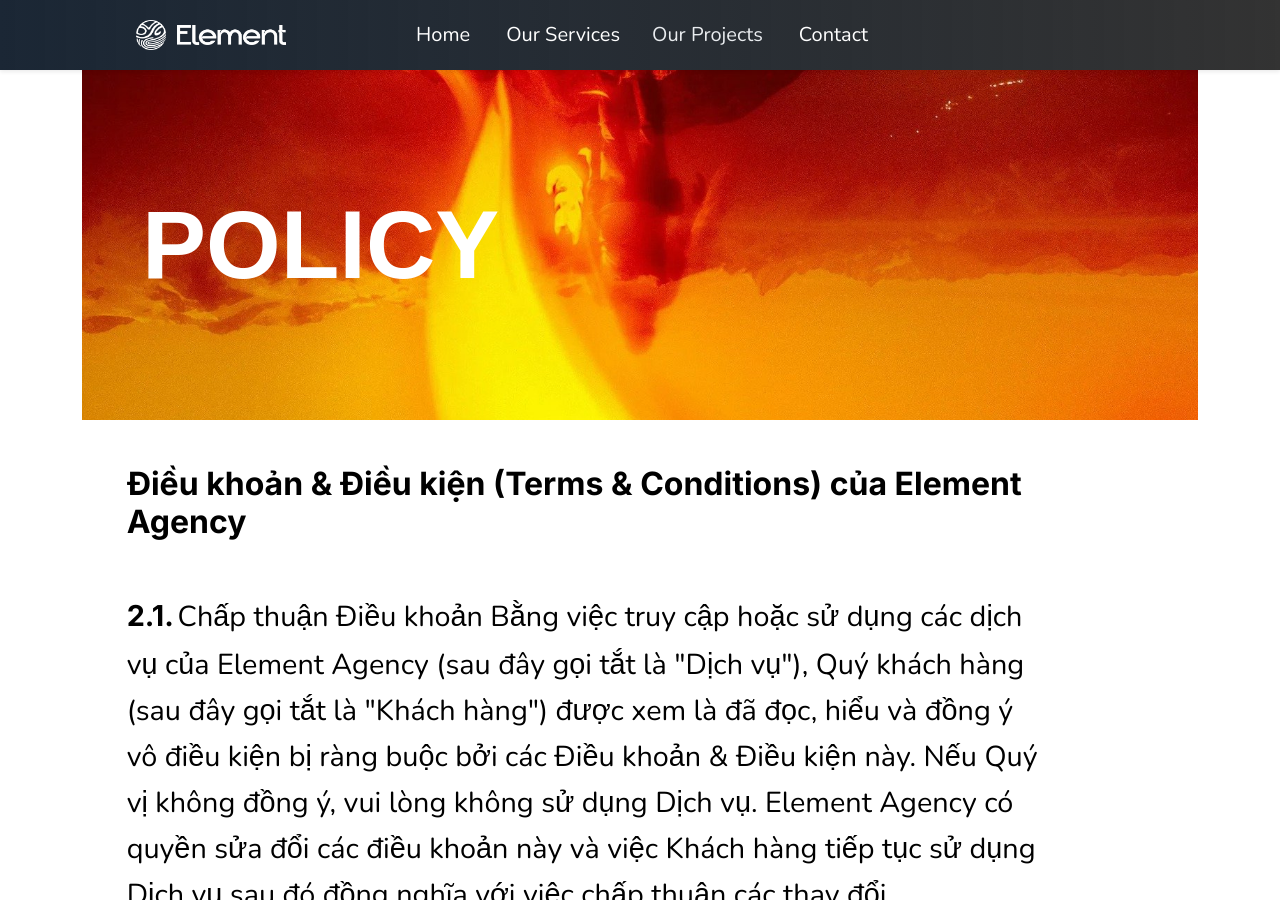
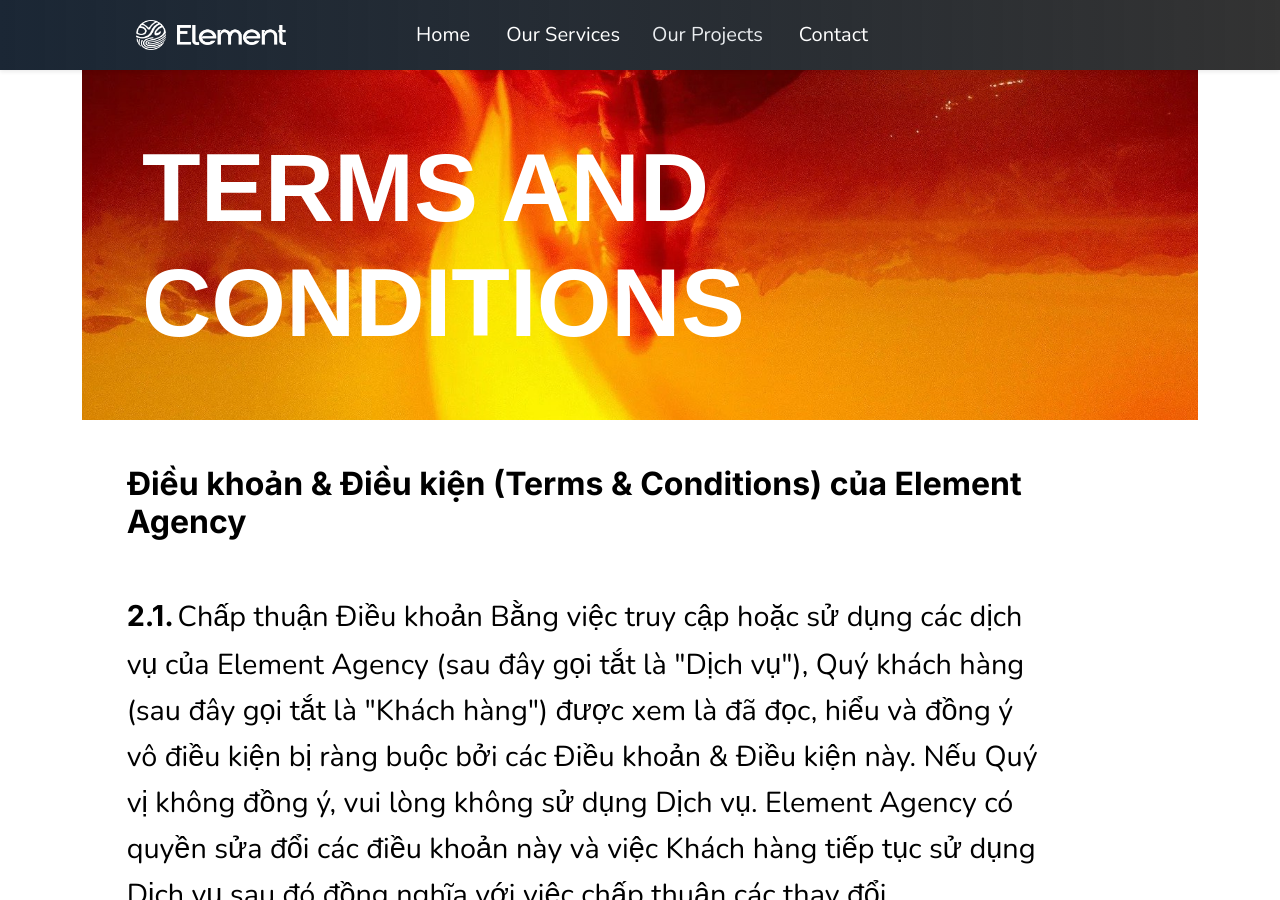
Before and after one commit to SeiSilver/element-page, a Jekyll site: the page built from pages/tsAndCs.md, in a window 1280 px wide and 900 px high. Built offline with Jekyll 4.4.1, drawn with Linux system fonts in a browser that asks for light colours.

Commit message:
UPDATE CODE

```diff
--- a/_layouts/terms-and-conditions.html
+++ b/_layouts/terms-and-conditions.html
@@ -48,7 +48,7 @@
 <div class="container">
     <div class="hero-section d-flex align-items-center text-start">
         <div class="container">
-            <div class="ms-5 display-1 text-start hero-title">POLICY</div>
+            <div class="ms-5 display-1 text-start hero-title">TERMS AND CONDITIONS</div>
         </div>
     </div>
 
```
